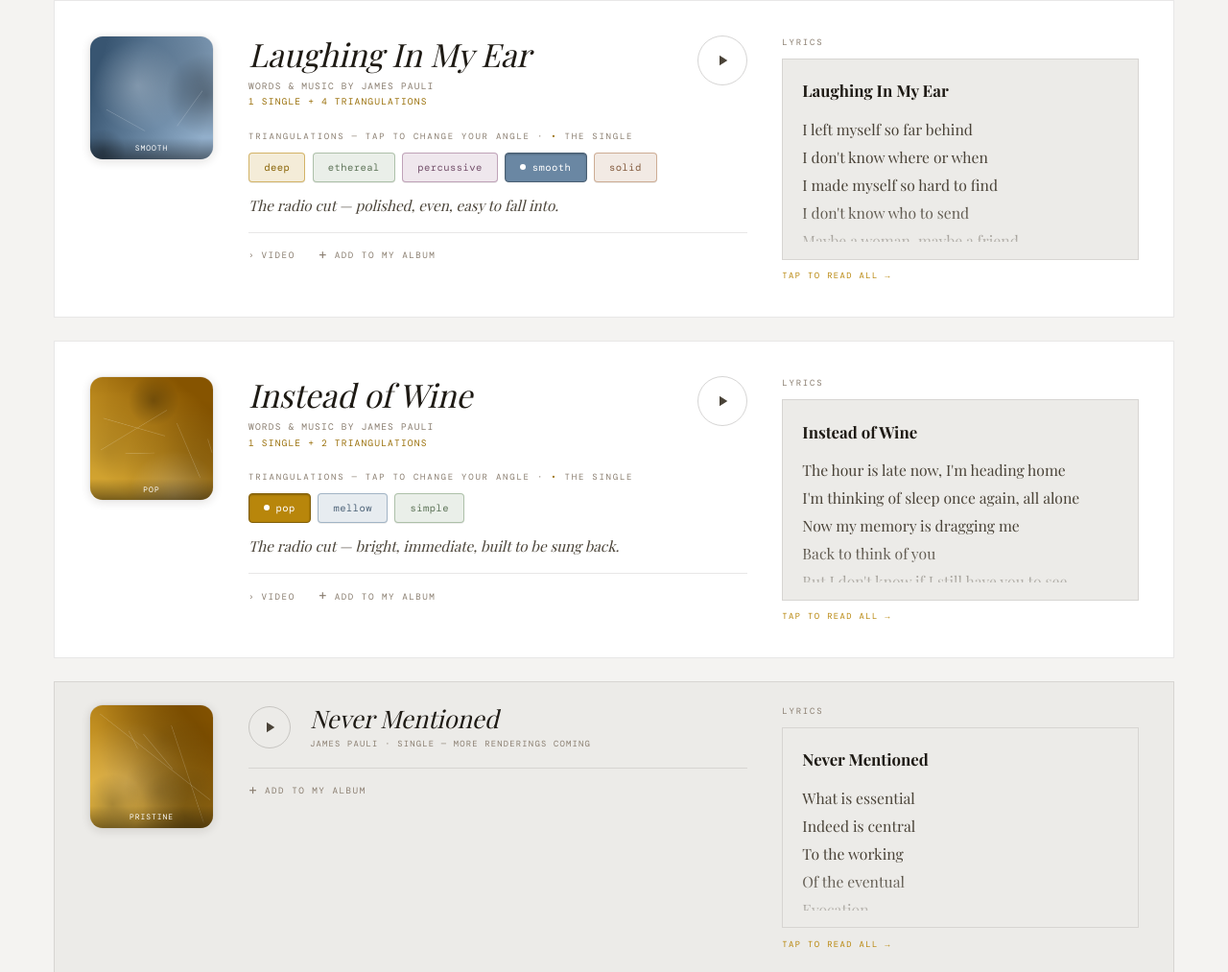
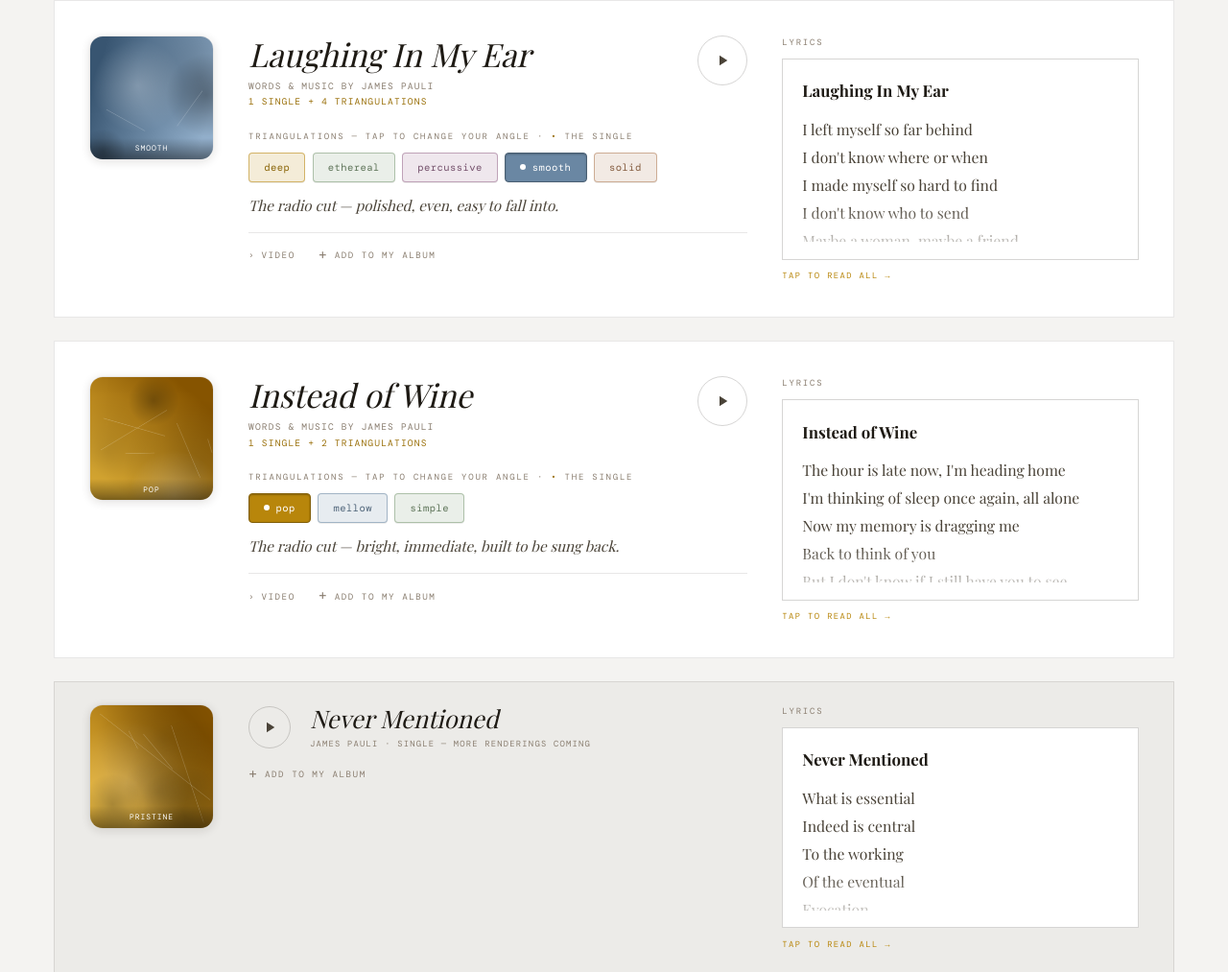
Before and after one commit to Flective/song-time-traveler, a plain HTML site: page index.html in a window 1280 px wide. Shown: the part 974-1987 px from the top of the page at 96% size. Drawn offline with nearby package versions, Linux system fonts and the light colour scheme; a web font is replaced by a local one.

Commit message:
fix single-card lyrics box surface + remove faint divider

```diff
--- a/index.html
+++ b/index.html
@@ -251,21 +251,21 @@ body::before {
   text-transform: uppercase; color: var(--ink-muted); margin-bottom: 0.6rem;
 }
 .lyrics-clip {
-  position: relative; background: var(--bg-subtle); border: 1px solid var(--border);
+  position: relative; background: var(--bg-elevated); border: 1px solid var(--border-mid);
   padding: 1.1rem 1.25rem; cursor: pointer; transition: border-color var(--transition);
-  flex: 1; min-height: 150px;
+  flex: 1; min-height: 150px; box-shadow: var(--shadow-sm);
 }
 .lyrics-clip:hover { border-color: var(--accent); }
+.lyrics-fade {
+  position: absolute; left: 0; right: 0; bottom: 0; height: 3.5em;
+  background: linear-gradient(transparent, var(--bg-elevated)); pointer-events: none; transition: opacity var(--transition);
+}
 .lyrics-text {
   font-family: 'Playfair Display', serif; font-size: 0.98rem; line-height: 1.85;
   color: var(--ink-mid); white-space: pre-line; overflow: hidden;
   max-height: 11em; transition: max-height 0.45s ease;
 }
 .lyrics-clip.expanded .lyrics-text { max-height: 2000px; }
-.lyrics-fade {
-  position: absolute; left: 0; right: 0; bottom: 0; height: 3.5em;
-  background: linear-gradient(transparent, var(--bg-subtle)); pointer-events: none; transition: opacity var(--transition);
-}
 .lyrics-clip.expanded .lyrics-fade { opacity: 0; }
 .lyrics-more {
   font-family: 'DM Mono', monospace; font-size: 0.55rem; letter-spacing: 0.16em;
@@ -964,7 +964,7 @@ function renderSongs() {
                 <div class="single-sub">James Pauli · single — more renderings coming</div>
               </div>
             </div>
-            <div class="single-actions" style="margin-top:1.1rem; padding-top:1rem; border-top:1px solid var(--border);">
+            <div class="single-actions" style="margin-top:1.1rem;">
               <button class="add-album" id="add-${s.id}" data-song="${s.id}"><span class="plus">+</span> <span class="add-label">Add to my album</span></button>
             </div>
           </div>
```
